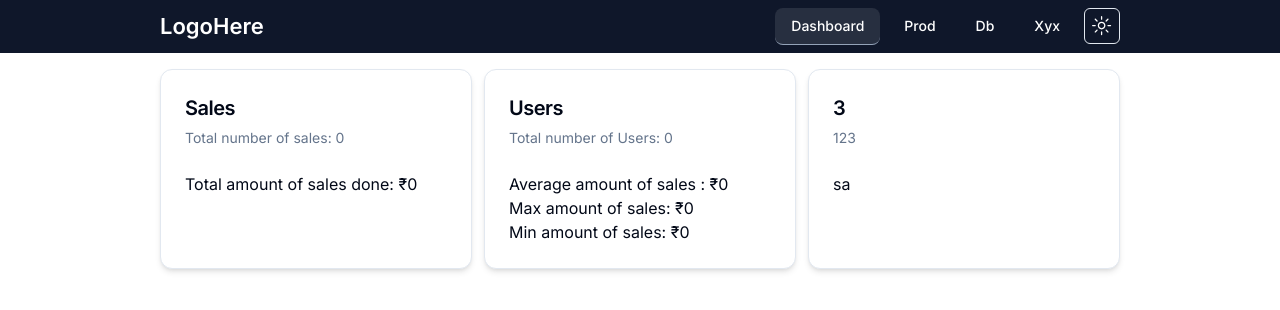
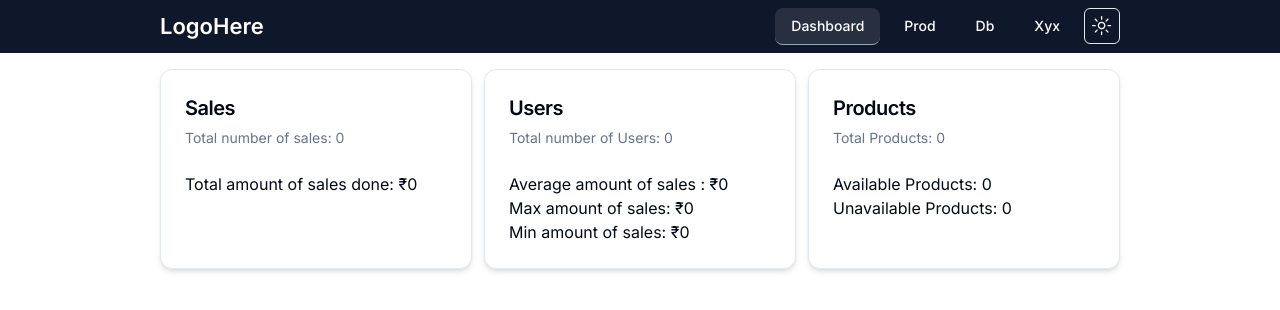
Before and after one commit to shubhamxdd/e-commerce, a Next.js app: page /admin in a window 1280 px wide. Shown: the top 310 px of the page. Built offline with nearby package versions, Linux system fonts and the light colour scheme; no server answers; the database is empty.

Commit message:
get products data for admin page

```diff
--- a/app/(admin)/_actions/actions.ts
+++ b/app/(admin)/_actions/actions.ts
@@ -38,4 +38,23 @@ export const getUserData = async () => {
     throw new Error("Error fetching user data");
   }
 };
-export const getYData = async () => {};
+export const getProductsData = async () => {
+  try {
+    const totalProducts = await prisma.product.count();
+    const availableProducts = await prisma.product.count({
+      where: { isAvailable: true },
+    });
+    const unavailableProducts = await prisma.product.count({
+      where: { isAvailable: false },
+    });
+
+    return {
+      totalProducts: totalProducts || 0,
+      availableProducts: availableProducts || 0,
+      unavailableProducts: unavailableProducts || 0,
+    };
+  } catch (error) {
+    console.log("Error fetching products data", error);
+    throw new Error("Error fetching products data");
+  }
+};
--- a/app/(admin)/admin/page.tsx
+++ b/app/(admin)/admin/page.tsx
@@ -1,12 +1,19 @@
 import React from "react";
 import AdminCard from "../_components/AdminCard";
-import { getSalesData, getUserData } from "../_actions/actions";
+import {
+  getProductsData,
+  getSalesData,
+  getUserData,
+} from "../_actions/actions";
 import { formatCurrency, formatNumber } from "@/lib/currencyFormatter";
+import { Metadata } from "next";
 
 const AdminPage = async () => {
   const { totalSales, totalSalesAmount } = await getSalesData();
   const { userCount, averageSalesValue, maxSalesValue, minSalesValue } =
     await getUserData();
+  const { availableProducts, totalProducts, unavailableProducts } =
+    await getProductsData();
 
   return (
     <div className="grid sm:grid-cols-1 md:grid-cols-2 lg:grid-cols-3 gap-3 my-4">
@@ -26,9 +33,18 @@ const AdminPage = async () => {
         content1={`Max amount of sales: ${formatCurrency(maxSalesValue)}`}
         content2={`Min amount of sales: ${formatCurrency(minSalesValue)}`}
       />
-      <AdminCard title="3" description="123" content="sa" />
+      <AdminCard
+        title="Products"
+        description={`Total Products: ${formatNumber(totalProducts)}`}
+        content={`Available Products: ${formatNumber(availableProducts)}`}
+        content1={`Unavailable Products: ${formatNumber(unavailableProducts)}`}
+      />
     </div>
   );
 };
 
 export default AdminPage;
+export const metadata: Metadata = {
+  title: "Home",
+  description: "Admin dashboard",
+};
```
